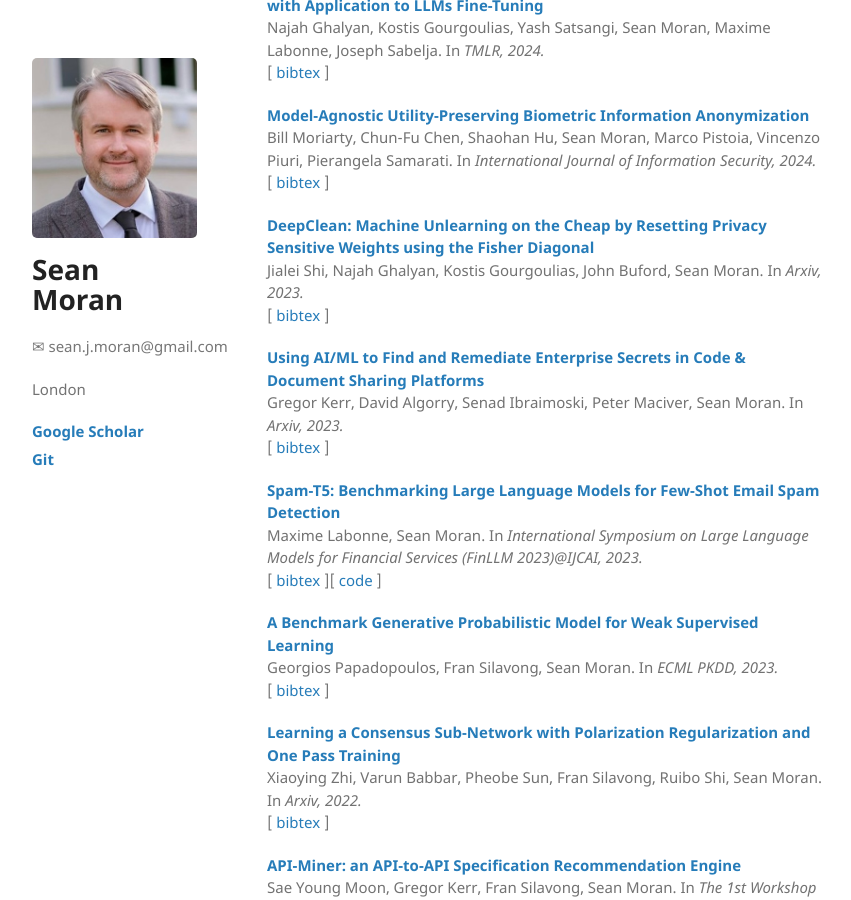
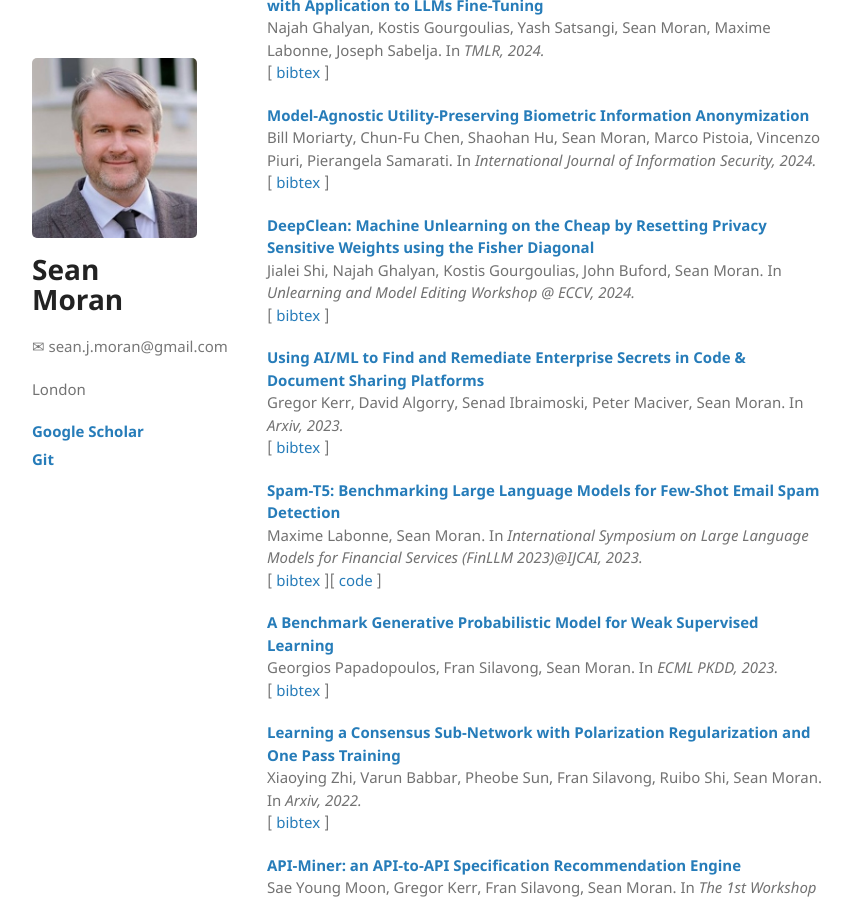
Before and after one commit to sjmoran/sjmoran.github.io, a Jekyll site: the page built from index.html, in a window 1280 px wide and 900 px high, scrolled down 1330 px. Shown: the whole window, without its empty margins (26-877 px from the left). Built offline with Jekyll 4.4.1, drawn with Linux system fonts in a browser that asks for light colours.

Commit message:
Update index.html

```diff
--- a/index.html
+++ b/index.html
@@ -66,7 +66,7 @@ Model-Agnostic Utility-Preserving Biometric Information Anonymization </a></stro
 [ <a target="_blank" href="">bibtex</a> ] </p>
 
 <p><strong><a target="_blank" href="https://arxiv.org/abs/2311.10448">
-DeepClean: Machine Unlearning on the Cheap by Resetting Privacy Sensitive Weights using the Fisher Diagonal </a></strong><br />Jialei Shi, Najah Ghalyan, Kostis Gourgoulias, John Buford, Sean Moran. In <em>Arxiv, 2023.</em><br />
+DeepClean: Machine Unlearning on the Cheap by Resetting Privacy Sensitive Weights using the Fisher Diagonal </a></strong><br />Jialei Shi, Najah Ghalyan, Kostis Gourgoulias, John Buford, Sean Moran. In <em>Unlearning and Model Editing Workshop @ ECCV, 2024.</em><br />
 [ <a target="_blank" href="">bibtex</a> ] </p>
 
 <p><strong><a target="_blank" href="http://arxiv.org/abs/2401.01754">Using AI/ML to Find and Remediate Enterprise Secrets in Code & Document Sharing Platforms
```
